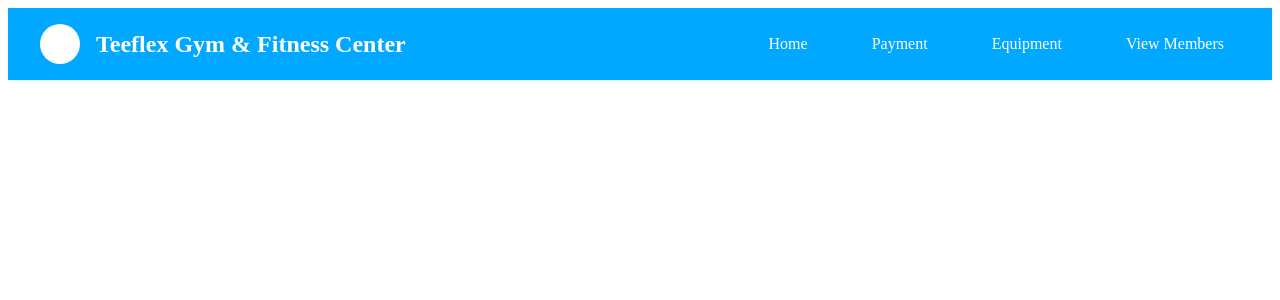
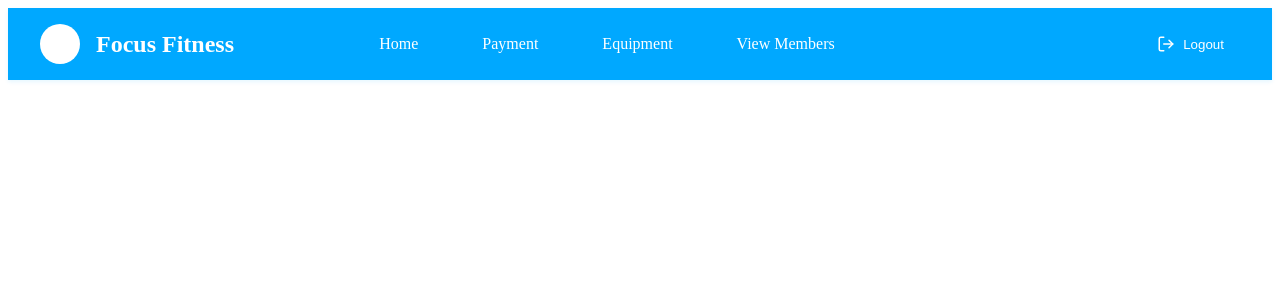
Before and after one commit to Anthony-Ngonde/admin-client, a React (Vite) app: page / in a window 1280 px wide. Shown: the top 300 px of the page. Built offline with nearby package versions, Linux system fonts and the light colour scheme; no server answers.

Commit message:
Added logout button

```diff
--- a/package.json
+++ b/package.json
@@ -11,6 +11,7 @@
   },
   "dependencies": {
     "bootstrap": "^5.3.3",
+    "lucide-react": "^0.454.0",
     "react": "^18.3.1",
     "react-bootstrap": "^2.10.5",
     "react-dom": "^18.3.1",
--- a/src/components/Navbar.css
+++ b/src/components/Navbar.css
@@ -34,6 +34,7 @@
   .navbar-links {
     display: flex;
     gap: 2rem;
+    margin: 0 auto; /* Updated line */
   }
 
   .nav-link {
@@ -47,6 +48,34 @@
 
   .nav-link:hover {
     background-color: rgba(255, 255, 255, 0.1);
+  }
+
+  /* Logout button styles */
+  .logout-container {
+    margin-left: auto;
+    padding-left: 2rem;
+  }
+
+  .logout-button {
+    display: flex;
+    align-items: center;
+    gap: 0.5rem;
+    background: none;
+    border: none;
+    color: white;
+    cursor: pointer;
+    padding: 0.5rem 1rem;
+    border-radius: 4px;
+    transition: background-color 0.3s ease;
+  }
+
+  .logout-button:hover {
+    background-color: rgba(255, 255, 255, 0.1);
+  }
+
+  .logout-icon {
+    width: 18px;
+    height: 18px;
   }
 
   .mobile-menu-button {
@@ -110,4 +139,9 @@
       width: 100%;
       text-align: center;
     }
+
+    .logout-container {
+      margin-left: 0;
+      padding-left: 1rem;
+    }
   }
--- a/src/components/Navbar.jsx
+++ b/src/components/Navbar.jsx
@@ -1,6 +1,8 @@
 import React from 'react'
 import { useState } from 'react'
 import './Navbar.css'
+import { LogOut } from 'lucide-react'
+
 
 const Navbar = () => {
     const [isOpen, setIsOpen] = useState(false)
@@ -11,8 +13,24 @@ const Navbar = () => {
         <div className="logo-container">
           {/* Placeholder for logo */}
           <div className="logo-placeholder"></div>
-          <span className="gym-name">Teeflex Gym & Fitness Center</span>
+          <span className="gym-name">Focus Fitness</span>
         </div>
+      </div>
+
+      {/* Navigation links */}
+      <div className={`navbar-links ${isOpen ? 'active' : ''}`}>
+        <a href="/" className="nav-link">Home</a>
+        <a href="/payment" className="nav-link">Payment</a>
+        <a href="/equipment" className="nav-link">Equipment</a>
+        <a href="/members" className="nav-link">View Members</a>
+      </div>
+
+      {/* Logout button */}
+      <div className="logout-container">
+        <button className="logout-button">
+          <LogOut className="logout-icon" />
+          <span>Logout</span>
+        </button>
       </div>
 
       {/* Mobile menu button */}
@@ -22,14 +40,6 @@ const Navbar = () => {
       >
         <span className="hamburger"></span>
       </button>
-
-      {/* Navigation links */}
-      <div className={`navbar-links ${isOpen ? 'active' : ''}`}>
-        <a href="/" className="nav-link">Home</a>
-        <a href="/payment" className="nav-link">Payment</a>
-        <a href="/equipment" className="nav-link">Equipment</a>
-        <a href="/members" className="nav-link">View Members</a>
-      </div>
     </nav>
   )
 }
```
Also changed, not shown: 1 other file (tests, documents, lock files or other folders).
